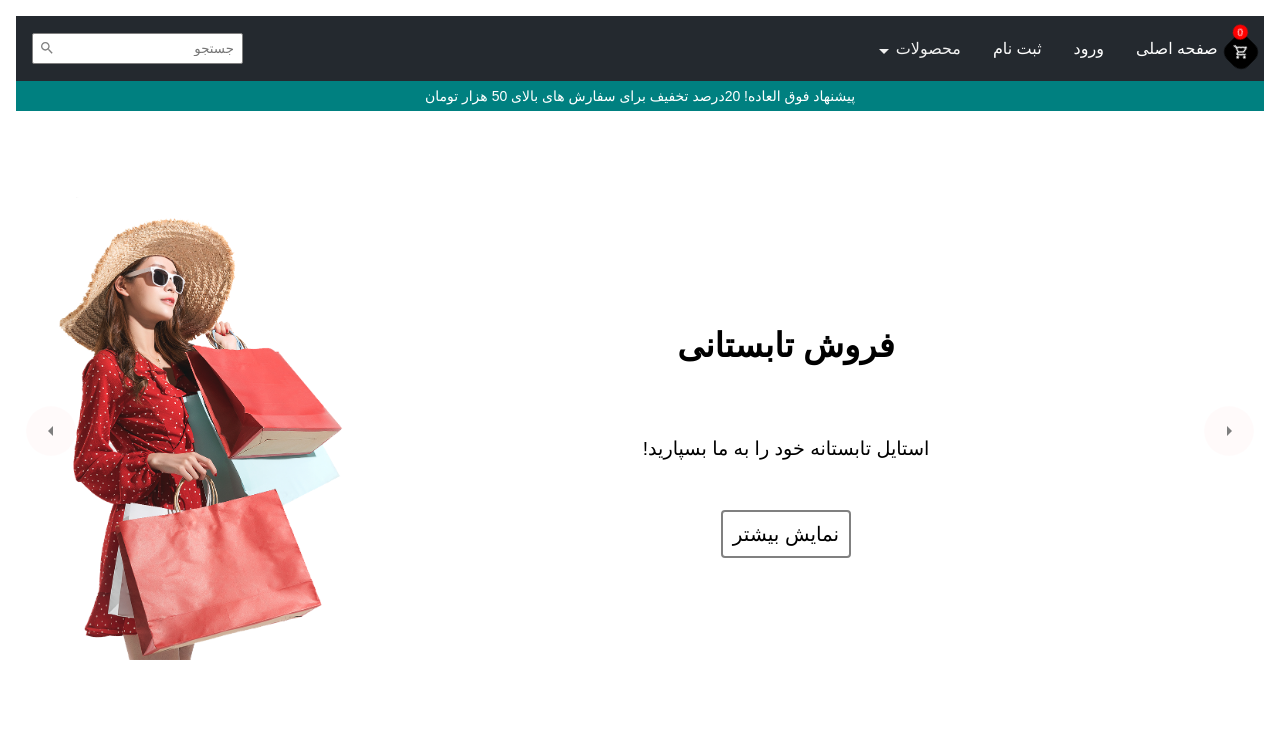
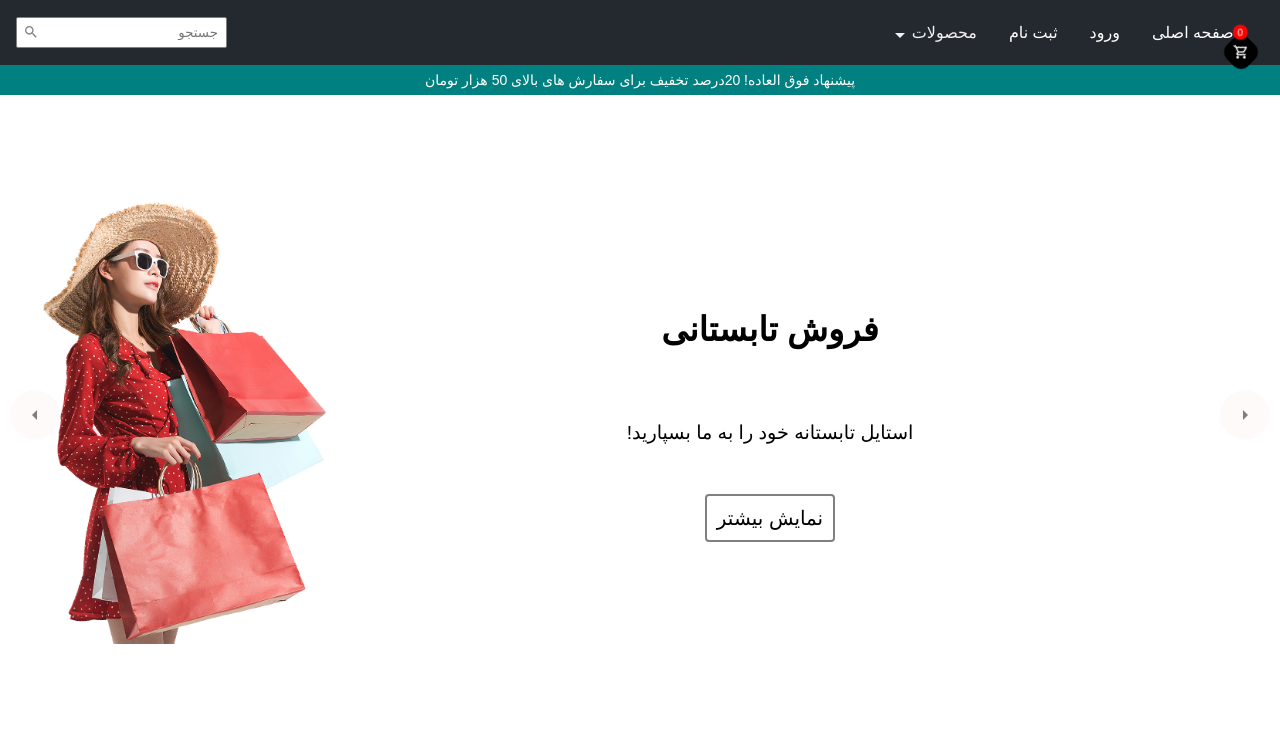
Before and after one commit to amin-qanbari/React-Shopping-Site-UI-Design-Redux-main, a React (Create React App) app: page / in a window 1280 px wide. Shown: the top 756 px of the page. Built offline with nearby package versions, Linux system fonts and the light colour scheme.

Commit message:
remove padding from app.css

```diff
--- a/src/App.css
+++ b/src/App.css
@@ -2,5 +2,5 @@
     /* max-width: 95%; */
     margin-right: auto;
     margin-left: auto;
-    padding: 1rem;
+    /* padding: 0 1rem; */
 }
```
